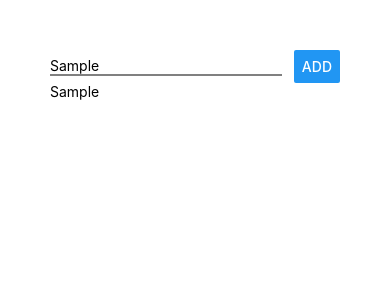
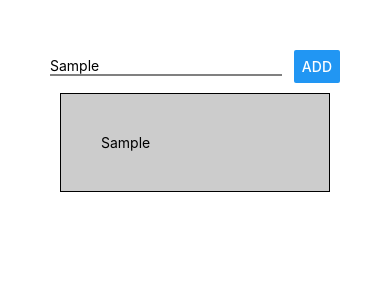
Before and after one commit to yinnyC/reactnative-first-app, a React Native app: screen / in a window 390 px wide. Both pictures are taken after typing "Sample" into the empty fields and a click on the button "ADD". Shown: the top 300 px of the page. Built offline with nearby package versions, Linux system fonts and the light colour scheme.

Commit message:
Add FlatList

```diff
--- a/App.js
+++ b/App.js
@@ -1,6 +1,6 @@
 import { StatusBar } from 'expo-status-bar';
 import React, {useState} from 'react';
-import { StyleSheet, Text, View, Button,TextInput } from 'react-native';
+import { StyleSheet, Text, View, Button,TextInput, FlatList } from 'react-native';
 
 export default function App() {
   const [enteredGoal, setEnteredGoal] = useState('');
@@ -9,7 +9,10 @@ export default function App() {
     setEnteredGoal(enteredGoal);
   }
   const addGoalHangler = ()=>{
-    setCourseGoals(currentGoals =>[...currentGoals,enteredGoal]);
+    setCourseGoals(currentGoals =>[
+      ...currentGoals,
+      { id:Math.random().toString(), value: enteredGoal }
+    ]);
   }
   return (
     <View style={styles.screen}>
@@ -21,9 +24,13 @@ export default function App() {
         <Button title="ADD"
         onPress={addGoalHangler}/>
       </View>
-      <View>
-        {courseGoals.map((goal)=><Text>{goal}</Text>)}
-      </View>
+      <FlatList
+      keyExtractor={(item,index)=>item.id}
+      data={courseGoals}
+      renderItem={itemData =>(
+        <View style={styles.listItem} ><Text>{itemData.item.value}</Text></View>
+      )}/>
+
     </View>
   );
 }
@@ -32,6 +39,20 @@ const styles = StyleSheet.create({
   screen:{
     padding:50
   },
-  inputContainer:{flexDirection:'row', justifyContent:'space-between',alignItems:'center'},
-  input:{width:'80%',borderBottomColor:'grey',borderBottomWidth:2}
+  inputContainer:{
+    flexDirection:'row',
+    justifyContent:'space-between',
+    alignItems:'center'
+  },
+  input:{
+    width:'80%',
+    borderBottomColor:'grey',
+    borderBottomWidth:2
+  },
+  listItem:{
+    padding:40,
+    backgroundColor:'#ccc',
+    borderWidth:1,
+    margin:10
+  }
 });
```
